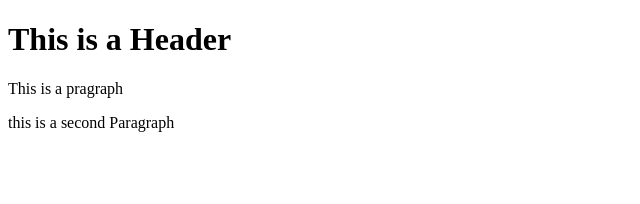
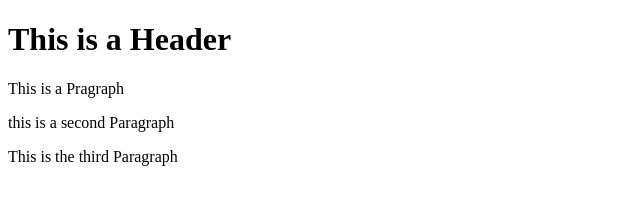
Before and after one commit to atul-dhamija/git-test, a website: page index.html in a window 1280 px wide. Shown: the whole page, without its empty margins (0-640 px from the left). Drawn offline with Linux system fonts and the light colour scheme.

Commit message:
fourth commit

```diff
--- a/index.html
+++ b/index.html
@@ -5,8 +5,9 @@
     <body>
 
         <h1>This is a Header</h1>
-        <p>This is a pragraph</p>
+        <p>This is a Pragraph</p>
         <p>this is a second Paragraph</p>
+        <p>This is the third Paragraph</p>
     </body>
 
 
```
Also changed, not shown: package.json (added, +25 -0 lines), 2 other files.
